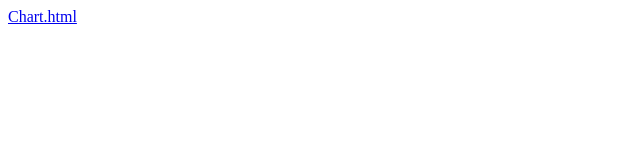
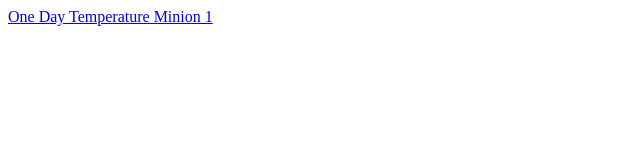
Before and after one commit to mampersat/mampersat.github.io, a plain HTML site: page index.html in a window 1280 px wide. Shown: the whole page, without its empty margins (0-640 px from the left). Drawn offline with Linux system fonts and the light colour scheme.

Commit message:
Fix html

```diff
--- a/index.html
+++ b/index.html
@@ -1,3 +1,3 @@
 <html>
-<a href="1 day temperature minion 1">Chart.html</a>
+<a href="Chart.html">One Day Temperature Minion 1</a>
 </html>
```
